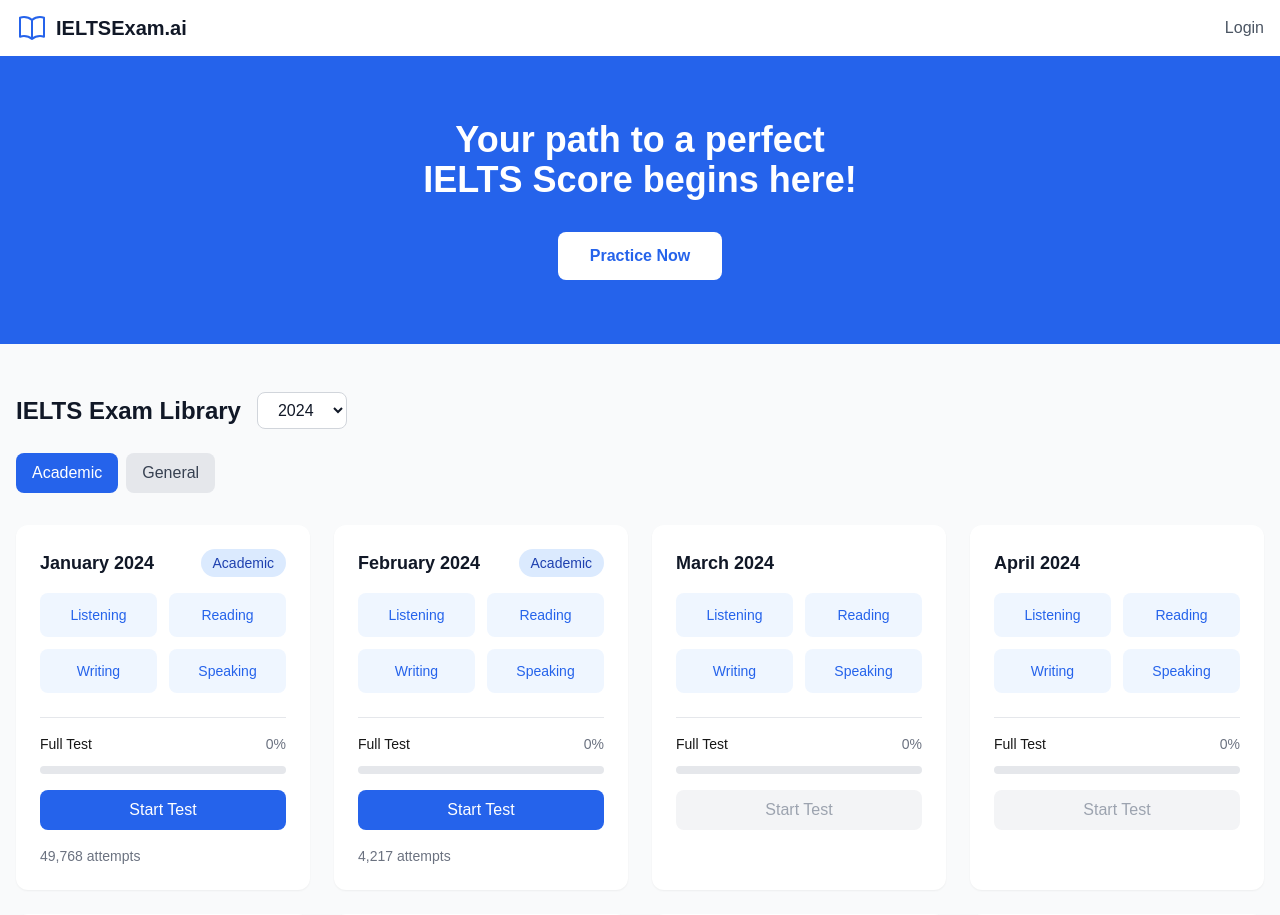
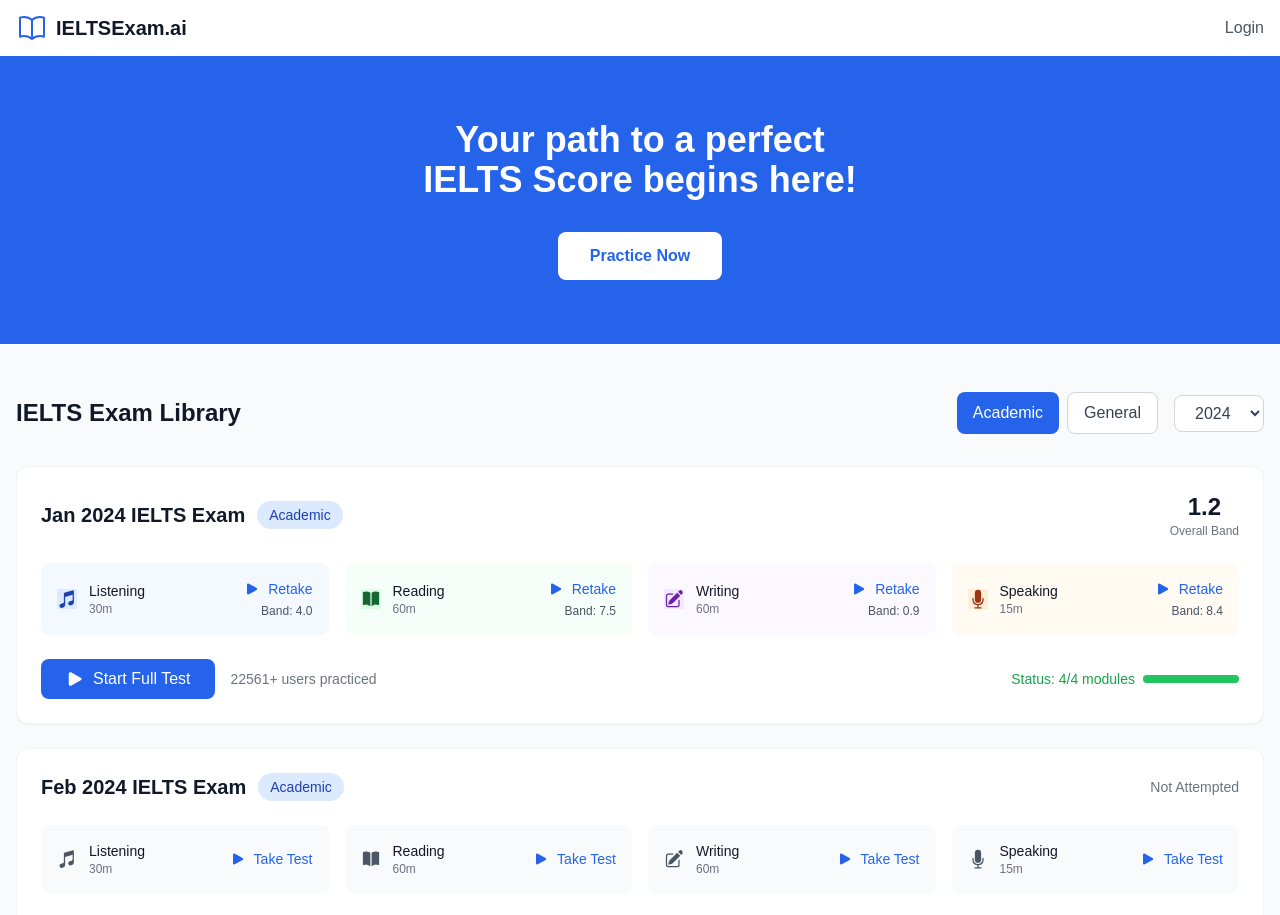
Before and after one commit to shashank-padala/ieltsexam-ai, a Next.js app: page / in a window 1280 px wide. Shown: the top 915 px of the page. Built offline with nearby package versions, Linux system fonts and the light colour scheme.

Commit message:
Updated Home page with new test card format

```diff
--- a/components/MockTests.tsx
+++ b/components/MockTests.tsx
@@ -1,134 +1,79 @@
-'use client'
+"use client";
 
-import { useState } from 'react'
-
-const months = [
-  'January', 'February', 'March', 'April',
-  'May', 'June', 'July', 'August',
-  'September', 'October', 'November', 'December'
-]
-
-const mockTests = [
-  { month: 'January', year: 2024, type: 'Academic', modules: ['Listening', 'Reading', 'Writing'], attempts: 49768 },
-  { month: 'February', year: 2024, type: 'Academic', modules: ['Reading', 'Writing'], attempts: 4217 },
-  // Add more months as needed
-]
+import { useState } from "react";
+import TestCard from "./TestCard";
 
 export default function MockTests() {
-  const [selectedType, setSelectedType] = useState<'Academic' | 'General'>('Academic')
-  const [selectedYear, setSelectedYear] = useState<number>(2024)
-  const availableYears = [2024, 2023]
+  const [selectedType, setSelectedType] = useState<"Academic" | "General">(
+    "Academic"
+  );
+  const [selectedYear, setSelectedYear] = useState("2024");
+
+  // Generate monthly tests for selected year
+  const mockTests = Array.from({ length: 12 }).map((_, index) => {
+    const randomScores = {
+      overall: Math.random() * 9 * (index % 3 === 0 ? 1 : 0), // 33% chance of being attempted
+      Listening: Math.random() * 9 * (index % 4 === 0 ? 1 : 0),
+      Reading: Math.random() * 9 * (index % 5 === 0 ? 1 : 0),
+      Writing: Math.random() * 9 * (index % 3 === 0 ? 1 : 0),
+      Speaking: Math.random() * 9 * (index % 2 === 0 ? 1 : 0),
+    };
+
+    return {
+      id: index + 1,
+      type: selectedType,
+      title: `${new Date(Number(selectedYear), index).toLocaleString(
+        "default",
+        { month: "short" }
+      )} ${selectedYear} IELTS Exam`,
+      modules: ["Listening", "Reading", "Writing", "Speaking"],
+      attempts: `${Math.floor(Math.random() * 90000 + 10000)}`,
+      scores: randomScores,
+    };
+  });
 
   return (
     <section className="max-w-7xl mx-auto px-4 py-12">
-      {/* Header Section */}
-      <div className="flex items-center gap-4 mb-6">
+      <div className="flex items-center justify-between mb-8">
     <h2 className="text-2xl font-bold text-gray-900">IELTS Exam Library</h2>
-        <select
-          value={selectedYear}
-          onChange={(e) => setSelectedYear(Number(e.target.value))}
-          className="border border-gray-300 rounded-lg px-4 py-2 bg-white text-gray-900"
-        >
-          {availableYears.map(year => (
-            <option key={year} value={year}>{year}</option>
-          ))}
-        </select>
-      </div>
 
+    <div className="flex items-center gap-4">
       {/* Type Tabs */}
-      <div className="flex gap-2 mb-8">
+      <div className="flex gap-2">
+        {['Academic', 'General'].map((type) => (
           <button
-          onClick={() => setSelectedType('Academic')}
+            key={type}
+            onClick={() => setSelectedType(type as 'Academic' | 'General')}
             className={`px-4 py-2 rounded-lg ${
-            selectedType === 'Academic'
+              selectedType === type
               ? 'bg-blue-600 text-white'
-            : 'bg-gray-200 text-gray-700 hover:bg-gray-300'
+              : 'bg-white text-gray-700 border border-gray-300 hover:bg-gray-50'
             }`}
           >
-          Academic
+            {type}
           </button>
-        <button
-          onClick={() => setSelectedType('General')}
-          className={`px-4 py-2 rounded-lg ${
-            selectedType === 'General'
-            ? 'bg-blue-600 text-white'
-            : 'bg-gray-200 text-gray-700 hover:bg-gray-300'
-          }`}
-        >
-          General
-        </button>
-      </div>
-
-      {/* Monthly Test Cards */}
-      <div className="grid gap-6 md:grid-cols-2 lg:grid-cols-3 xl:grid-cols-4">
-        {months.map((month) => {
-          const monthTest = mockTests.find(test =>
-            test.month === month &&
-            test.year === selectedYear &&
-            test.type === selectedType
-          )
-
-          return (
-            <div key={month} className="bg-white p-6 rounded-xl shadow-sm">
-              {/* Card Header */}
-              <div className="flex justify-between items-start mb-4">
-                <h3 className="text-lg font-semibold text-gray-900">
-                  {month} {selectedYear}
-                </h3>
-                {monthTest && (
-                  <span className="bg-blue-100 text-blue-800 text-sm px-3 py-1 rounded-full">
-                    {selectedType}
-                  </span>
-                )}
-              </div>
-
-              {/* Modules Grid */}
-              <div className="grid grid-cols-2 gap-3 mb-6">
-                {['Listening', 'Reading', 'Writing', 'Speaking'].map((module) => (
-                  <a
-                    key={module}
-                    href={monthTest ? `/tests/${module.toLowerCase()}` : '#'}
-                    className="p-3 rounded-lg text-sm bg-blue-50 text-blue-600 hover:bg-blue-100 transition-colors text-center"
-                  >
-                    {module}
-                  </a>
         ))}
       </div>
 
-              {/* Full Test Section */}
-              <div className="border-t pt-4">
-                <div className="flex items-center justify-between mb-3">
-                  <span className="text-sm font-medium">Full Test</span>
-                  <span className="text-sm text-gray-500">0%</span>
+      {/* Year Selector */}
+      <select
+        value={selectedYear}
+        onChange={(e) => setSelectedYear(e.target.value)}
+        className="border border-gray-300 rounded-lg px-4 py-2 bg-white text-gray-700"
+      >
+        <option>2024</option>
+        <option>2023</option>
+      </select>
     </div>
-                <div className="w-full bg-gray-200 rounded-full h-2 mb-4">
-                  <div
-                    className="bg-blue-600 h-2 rounded-full"
-                    style={{ width: '0%' }}
-                  />
   </div>
-                <a
-                  href={monthTest ? `/tests/full-test` : '#'}
-                  className={`w-full text-center block py-2 rounded-lg ${
-                    monthTest
-                      ? 'bg-blue-600 text-white hover:bg-blue-700'
-                      : 'bg-gray-100 text-gray-400 cursor-not-allowed'
-                  }`}
-                >
-                  Start Test
-                </a>
-              </div>
-
-              {/* Attempts Counter */}
-              {monthTest && (
-                <div className="mt-4 text-sm text-gray-500">
-                  {monthTest.attempts.toLocaleString()} attempts
-                </div>
-              )}
-            </div>
-          )
-        })}
+      {/* Test Cards Grid */}
+      <div className="space-y-6">
+        {mockTests
+          .filter((test) => test.type === selectedType)
+          .map((test) => (
+            <TestCard key={test.id} test={test} />
+          ))}
       </div>
     </section>
-  )
+  );
 }
--- /dev/null
+++ b/components/TestCard.tsx
@@ -0,0 +1,131 @@
+'use client'
+
+import React from 'react'
+import {
+  PlayIcon,
+  MusicalNoteIcon,
+  BookOpenIcon,
+  PencilSquareIcon,
+  MicrophoneIcon
+} from '@heroicons/react/24/solid'
+
+const moduleConfig = {
+  Listening: {
+    icon: MusicalNoteIcon,
+    color: 'bg-blue-100 text-blue-800',
+    duration: '30m'
+  },
+  Reading: {
+    icon: BookOpenIcon,
+    color: 'bg-green-100 text-green-800',
+    duration: '60m'
+  },
+  Writing: {
+    icon: PencilSquareIcon,
+    color: 'bg-purple-100 text-purple-800',
+    duration: '60m'
+  },
+  Speaking: {
+    icon: MicrophoneIcon,
+    color: 'bg-orange-100 text-orange-800',
+    duration: '15m'
+  }
+}
+
+export default function TestCard({ test }) {
+  const completedModules = test.modules.filter(module => test.scores[module] > 0).length
+
+  return (
+    <div className="bg-white rounded-xl shadow-sm p-6 border border-gray-100 mb-6">
+  {/* Test Header */}
+  <div className="flex items-center justify-between mb-6">
+    <div className="flex items-center gap-3">
+      <h3 className="text-xl font-semibold text-gray-900">{test.title}</h3>
+      <span className={`px-3 py-1 rounded-full text-sm ${
+        test.type === 'Academic'
+          ? 'bg-blue-100 text-blue-800'
+          : 'bg-orange-100 text-orange-800'
+      }`}>
+        {test.type}
+      </span>
+    </div>
+    <div className="text-center">
+      {test.scores.overall > 0 ? (
+        <>
+          <div className="text-2xl font-bold text-gray-900">
+            {test.scores.overall.toFixed(1)}
+          </div>
+          <div className="text-xs text-gray-500">Overall Band</div>
+        </>
+      ) : (
+        <div className="text-sm text-gray-500">Not Attempted</div>
+      )}
+    </div>
+  </div>
+
+      {/* Modules Grid */}
+      <div className="grid grid-cols-1 md:grid-cols-4 gap-4 mb-6">
+        {test.modules.map((module) => {
+          const { icon: Icon, color, duration } = moduleConfig[module]
+          const hasScore = test.scores[module] > 0
+
+          return (
+            <div
+              key={module}
+              className={`flex items-center justify-between p-4 rounded-lg ${
+                hasScore ? `${color} bg-opacity-30` : 'bg-gray-50'
+              }`}
+            >
+              <div className="flex items-center gap-3">
+                <Icon className={`w-5 h-5 ${hasScore ? color.split(' ')[0] : 'text-gray-600'}`} />
+                <div>
+                  <div className="text-sm font-medium text-gray-900">{module}</div>
+                  <div className="text-xs text-gray-500">{duration}</div>
+                </div>
+              </div>
+
+              <div className="flex flex-col items-end gap-1">
+                <button className="flex items-center gap-2 text-blue-600 hover:text-blue-700">
+                  <PlayIcon className="w-4 h-4" />
+                  <span className="text-sm font-medium">
+                    {hasScore ? 'Retake' : 'Take Test'}
+                  </span>
+                </button>
+                {hasScore && (
+                  <div className="text-xs font-medium text-gray-600">
+                    Band: {test.scores[module].toFixed(1)}
+                  </div>
+                )}
+              </div>
+            </div>
+          )
+        })}
+      </div>
+
+      {/* Footer */}
+      <div className="flex items-center justify-between">
+        <div className="flex items-center gap-4">
+          <button className="flex items-center gap-2 bg-blue-600 text-white px-6 py-2 rounded-lg hover:bg-blue-700">
+            <PlayIcon className="w-5 h-5" />
+            Start Full Test
+          </button>
+          <div className="text-sm text-gray-500">
+            {test.attempts}+ users practiced
+          </div>
+        </div>
+
+        <div className="flex items-center gap-2">
+          <span className="text-sm font-medium text-green-600">
+            Status: {completedModules}/4 modules
+          </span>
+          <div className="w-24 h-2 bg-gray-200 rounded-full">
+            <div
+              className="h-full bg-green-500 rounded-full"
+              style={{ width: `${(completedModules/4)*100}%` }}
+            />
+          </div>
+        </div>
+      </div>
+    </div>
+  )
+}
--- a/package.json
+++ b/package.json
@@ -9,6 +9,7 @@
     "lint": "next lint"
   },
   "dependencies": {
+    "@headlessui/react": "^2.2.0",
     "@heroicons/react": "^2.2.0",
     "date-fns": "^4.1.0",
     "next": "15.1.6",
```
Also changed, not shown: 1 other file (tests, documents, lock files or other folders). Lines whose indentation alone changed are shown as unchanged.
